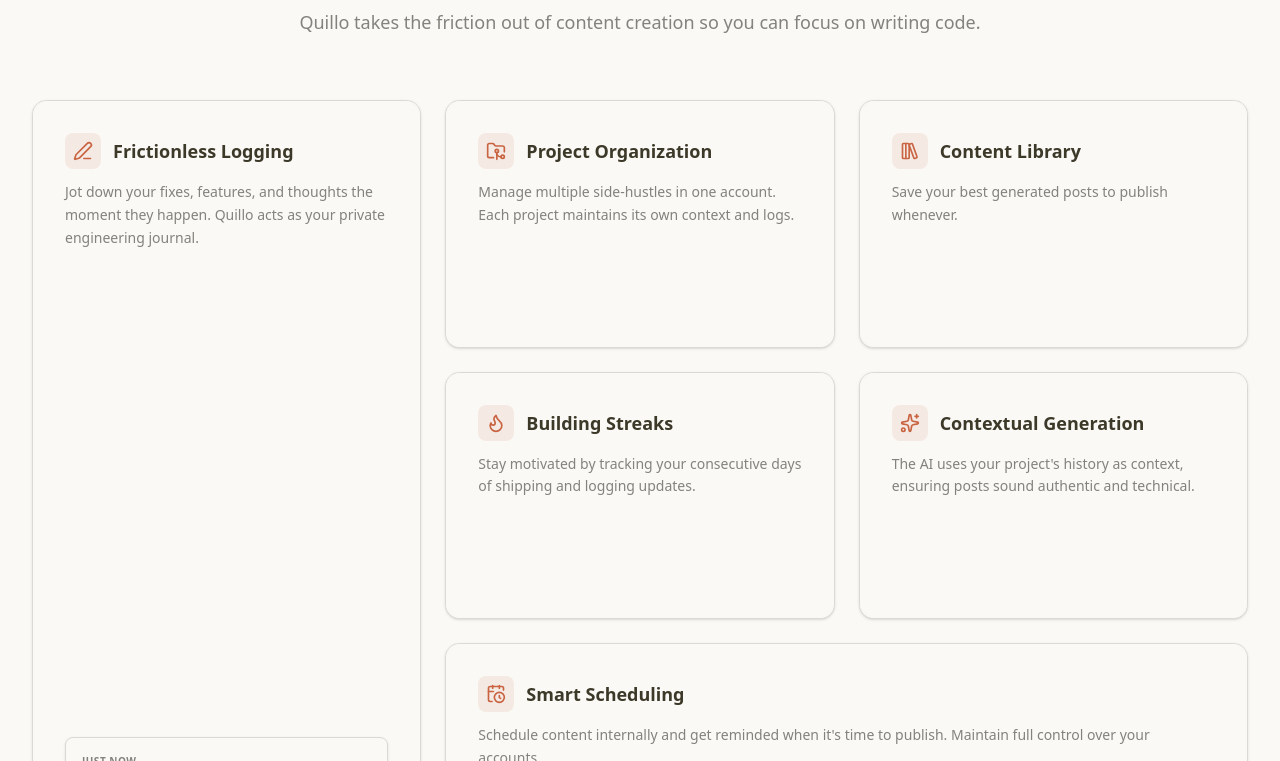
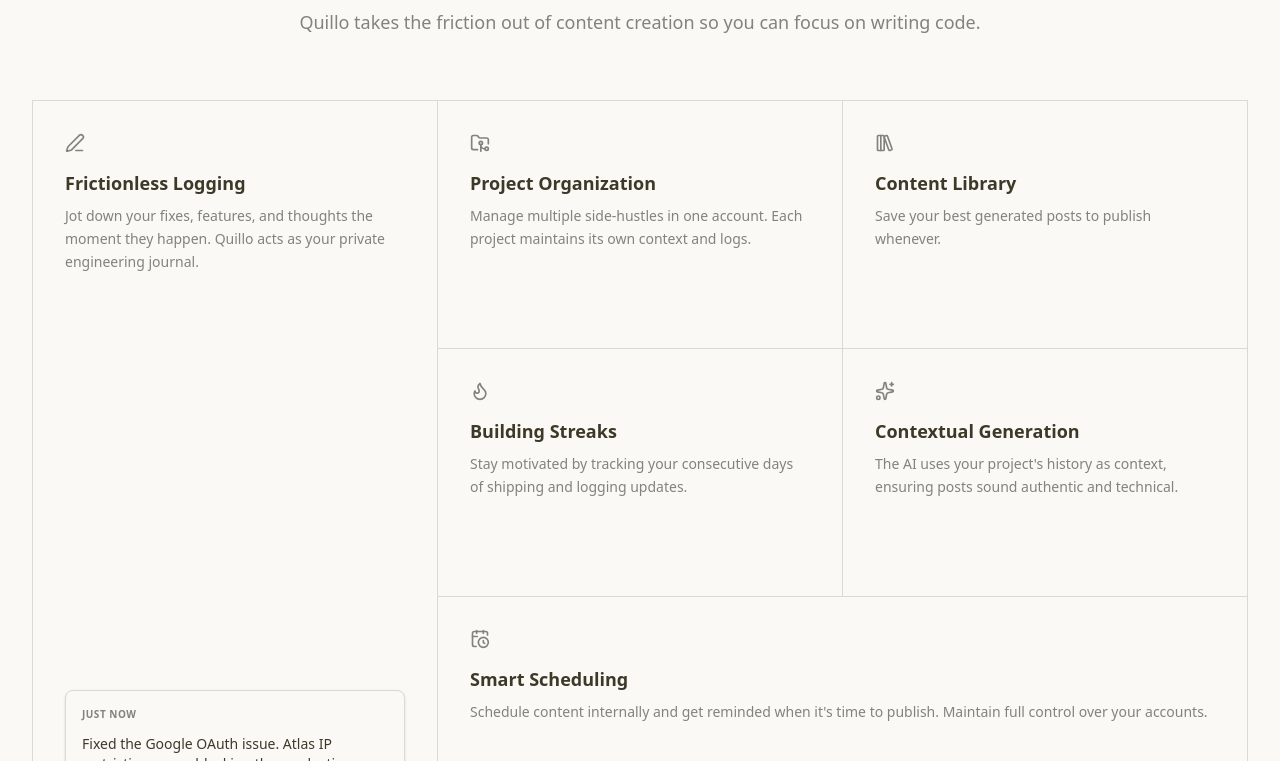
Before and after one commit to shubGupta10/quillo-app, a Next.js app: page / in a window 1280 px wide. Shown: the part 2119-2880 px from the top of the page. Built offline with nearby package versions, Linux system fonts and the light colour scheme; no server answers.

Commit message:
updated bento grid

```diff
--- a/components/bento-product-features.tsx
+++ b/components/bento-product-features.tsx
@@ -71,8 +71,8 @@
       initial="hidden"
       animate="visible"
       className={cn(
-        // Core grid layout: 1 col on mobile, 3 on desktop
-        "grid w-full grid-cols-1 gap-6 md:grid-cols-3",
+        // Core grid layout: 1 col on mobile, 3 on desktop. Seamless borders.
+        "grid w-full grid-cols-1 md:grid-cols-3 border-l border-t border-border",
         // Defines 3 explicit rows on medium screens and up
         "md:grid-rows-3",
         // Use minmax to ensure cards can grow but have a minimum height
--- a/components/features-section.tsx
+++ b/components/features-section.tsx
@@ -3,16 +3,14 @@
 
 function FeatureCard({ title, description, icon: Icon, children, className = "" }: any) {
   return (
-    <div className={`relative flex flex-col h-full bg-card border border-border rounded-2xl overflow-hidden shadow-sm hover:shadow-md hover:-translate-y-1 transition-all duration-300 ${className}`}>
-      <div className="relative z-10 p-6 md:p-8 flex-1 flex flex-col bg-card/90 backdrop-blur-[2px]">
-        <div className="flex items-center space-x-3 mb-3">
-          <div className="p-2 bg-primary/10 rounded-lg">
-            <Icon className="w-5 h-5 text-primary" />
-          </div>
-          <h3 className="font-semibold text-foreground text-lg">{title}</h3>
+    <div className={`group relative flex flex-col h-full bg-background border-r border-b border-border hover:bg-muted/30 transition-colors duration-200 overflow-hidden ${className}`}>
+      <div className="relative z-10 p-6 md:p-8 flex-1 flex flex-col">
+        <div className="mb-4 text-muted-foreground">
+          <Icon className="w-5 h-5" strokeWidth={2} />
         </div>
-        <p className="text-muted-foreground text-sm leading-relaxed">{description}</p>
-        <div className="mt-6 flex-1 flex items-end">
+        <h3 className="text-lg font-bold text-foreground mb-2">{title}</h3>
+        <p className="text-sm text-muted-foreground leading-relaxed">{description}</p>
+        <div className="mt-6 flex-1 flex items-end w-full">
           {children}
         </div>
       </div>
```
